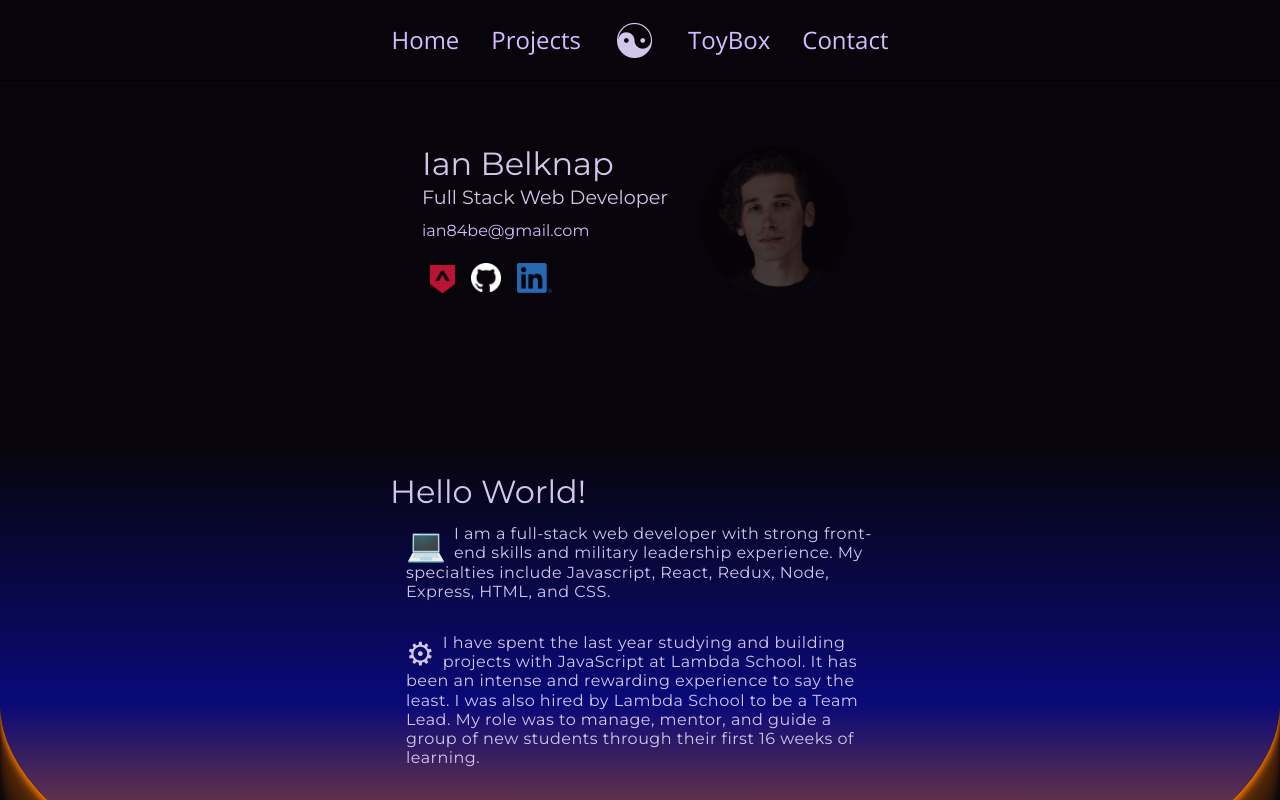
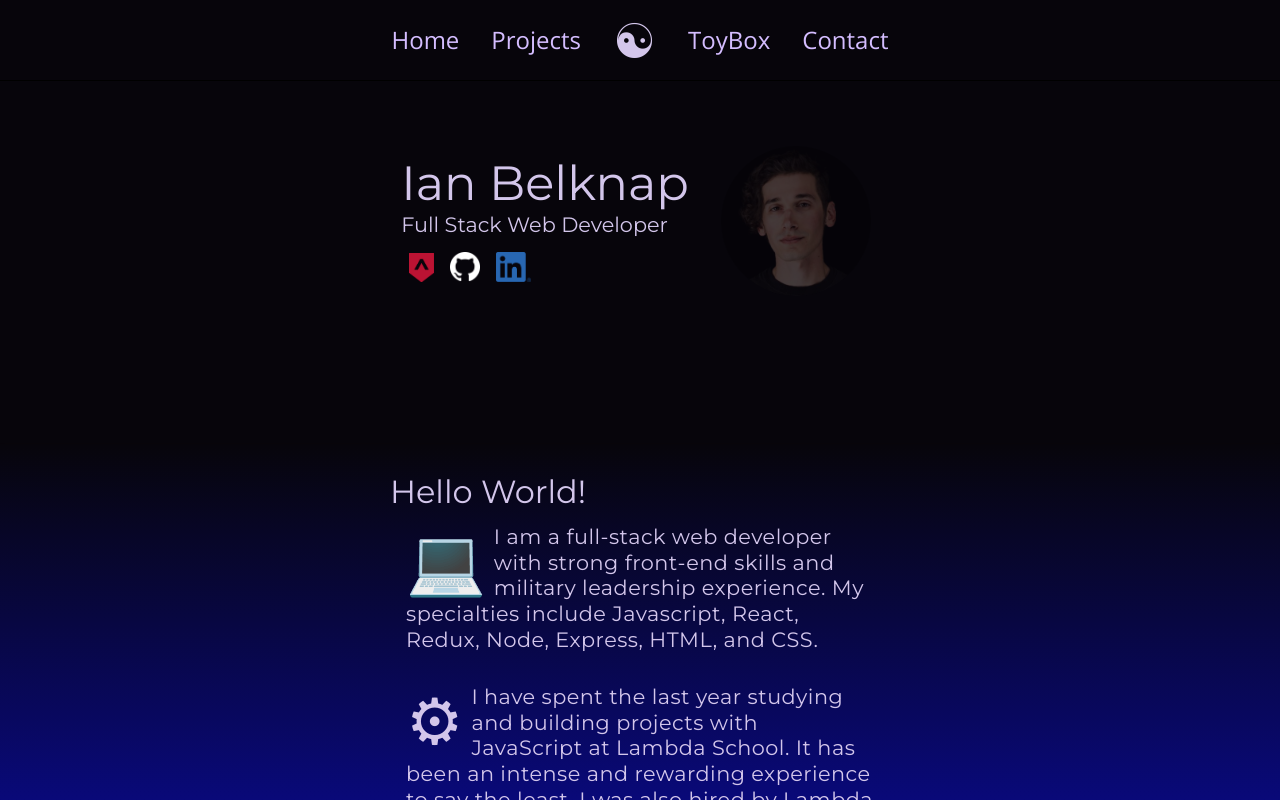
Before and after one commit to Ian84Be/portfolio-react, a React (Create React App) app: page / in a window 1280 px wide. Shown: the top 800 px of the page. Built offline with nearby package versions, Linux system fonts and the light colour scheme.

Commit message:
remove email address, trim dead code

```diff
--- a/src/components/About.js
+++ b/src/components/About.js
@@ -12,6 +12,7 @@ const About = ({ lightMode, setLightMode, setAboutRef }) => {
           {pizza ? (
             <span
               role="img"
+              className="pizza"
               aria-label="pizza"
               onMouseOut={() => setPizza(false)}
             >
--- a/src/components/Profile.js
+++ b/src/components/Profile.js
@@ -12,7 +12,6 @@ const Profile = ({ lightMode }) => {
         <section className="Profile__left-side" role="banner">
           <h1>Ian Belknap</h1>
           <h2>Full Stack Web Developer</h2>
-          <a href="mailto:ian84be@gmail.com">ian84be@gmail.com</a>
 
           <div className="icons">
             <img
--- a/src/scss/About.scss
+++ b/src/scss/About.scss
@@ -115,6 +115,11 @@
     font-size: 1rem;
     line-height: 1.2rem;
     letter-spacing: 0.03rem;
+    @media (min-width: 1200px) {
+      font-size: 1.3rem;
+      line-height: 1.6rem;
+      letter-spacing: 0.03rem;
+    }
   }
 
   span {
@@ -128,6 +133,15 @@
       display: none;
     }
 
+    @media (min-width: 1200px) {
+      font-size: 4rem;
+    }
+
+    &.pizza {
+      cursor: none;
+      transform: scale(3);
+    }
+
     &.yin-yang {
       cursor: pointer;
       margin: 0.65rem 0.5rem 0.5rem 0;
--- a/src/scss/Profile.scss
+++ b/src/scss/Profile.scss
@@ -17,17 +17,10 @@
   &.lightMode {
     background: $light-bg;
     color: $light-text;
-    a {
-      color: $light-link;
-      &:hover {
-        color: $light-text;
-      }
-    }
   }
 }
 
 .Profile__body {
-  // border: 1px solid red;
   align-items: center;
   border-radius: 8px;
 
@@ -52,17 +45,6 @@
     margin: 0;
   }
 
-  a {
-    // border: 1px solid red;
-    color: $dark-link;
-    font-size: 1rem;
-    text-decoration: none;
-    line-height: 3rem;
-    &:hover {
-      color: $dark-link-hover;
-    }
-  }
-
   h1 {
     font-size: 2rem;
     line-height: 3rem;
@@ -70,6 +52,11 @@
     @media (max-width: 580px) {
       line-height: 2rem;
       text-align: center;
+    }
+
+    @media (min-width: 1200px) {
+      font-size: 3rem;
+      line-height: 4rem;
     }
   }
   h2 {
@@ -79,9 +66,14 @@
       margin-top: 1rem;
       text-align: center;
     }
+
+    @media (min-width: 1200px) {
+      font-size: 1.3rem;
+    }
   }
 
   .icons {
+    margin-top: 0.5rem;
     img {
       cursor: pointer;
       margin: 8px;
@@ -101,7 +93,6 @@
 }
 
 .Profile__right-side {
-  // border: 1px solid red;
   margin-left: 16px;
   padding: 16px;
 
```
